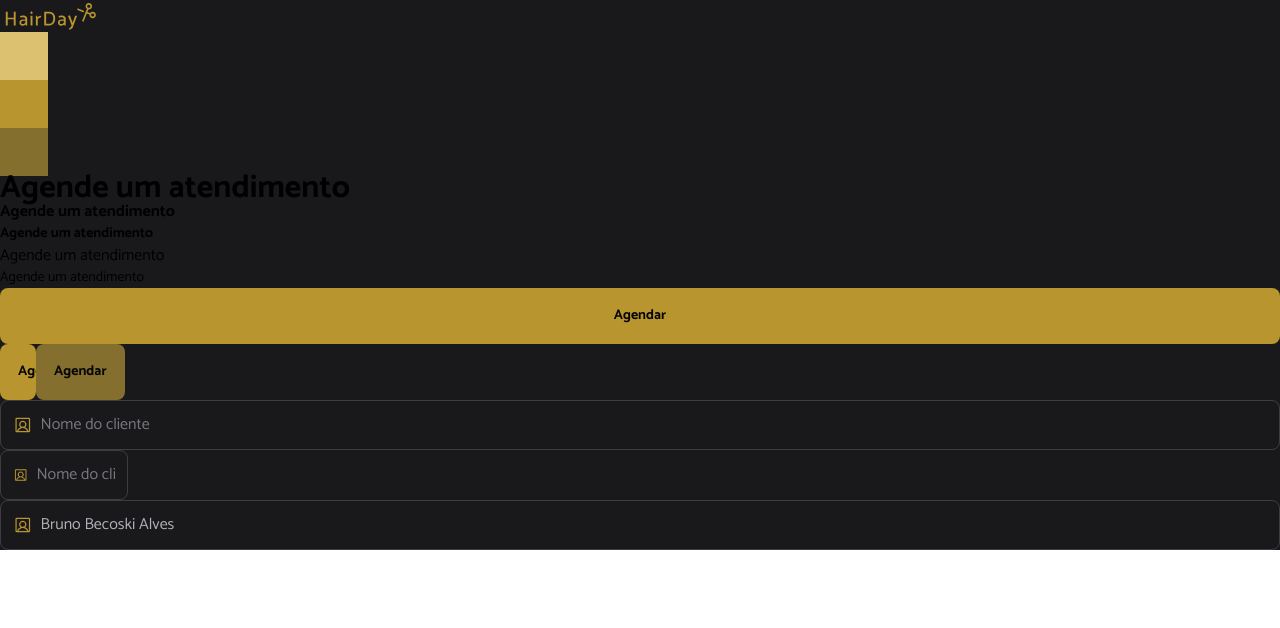
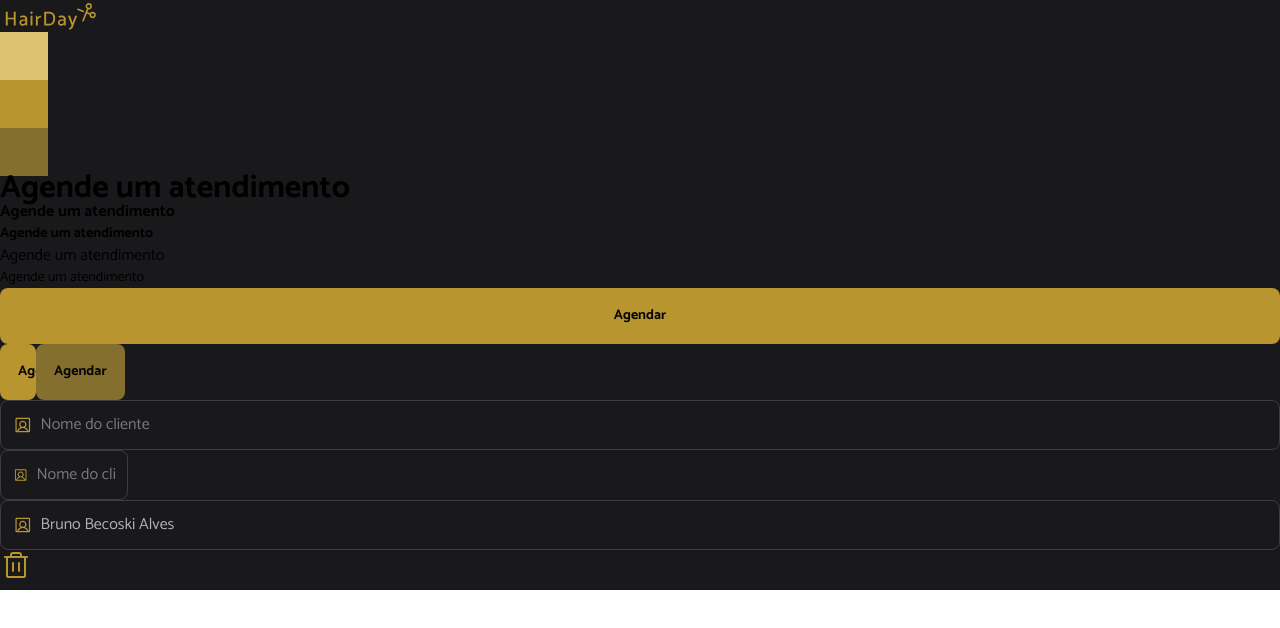
Before and after one commit to BrunoBecoski/reactjs-hairday, a React (Vite) app: page / in a window 1280 px wide. Shown: the top 628 px of the page. Built offline with nearby package versions, Linux system fonts and the light colour scheme.

Commit message:
Cria o componente ButtonIcon

```diff
--- a/src/App.tsx
+++ b/src/App.tsx
@@ -1,7 +1,8 @@
-import { UserSquareIcon } from "@phosphor-icons/react";
+import { TrashIcon, UserSquareIcon } from "@phosphor-icons/react";
 
 import { Button } from "./components/button";
 import { Input } from "./components/input";
+import { ButtonIcon } from "./components/buttonIcon";
 
 import LogoImg from "./assets/logo.svg";
 
@@ -31,6 +32,8 @@ export function App() {
         className="w-32"
       />
       <Input icon={UserSquareIcon} value="Bruno Becoski Alves" />
+
+      <ButtonIcon icon={TrashIcon} />
     </div>
   );
 }
--- /dev/null
+++ b/src/components/buttonIcon.tsx
@@ -0,0 +1,24 @@
+import type { ComponentProps } from "react";
+import type { Icon } from "@phosphor-icons/react";
+
+interface ButtonIcon extends ComponentProps<"button"> {
+  icon: Icon;
+}
+
+export function ButtonIcon({
+  className,
+  icon: IconComponent,
+  ...props
+}: ButtonIcon) {
+  return (
+    <button
+      className={`
+        cursor-pointer text-yellow-base hover:text-yellow-light
+        ${className}
+      `}
+      {...props}
+    >
+      <IconComponent size={32} />
+    </button>
+  );
+}
--- a/src/components/input.tsx
+++ b/src/components/input.tsx
@@ -6,14 +6,14 @@ interface InputProps extends ComponentProps<"input"> {
 }
 
 export function Input({
+  className,
   icon: IconComponent,
-  className,
   ...props
 }: InputProps) {
   return (
     <label
       className={`
-        cursor-text border border-gray-500 p-3 rounded-lg focus-within:border-yellow-dark flex items-center gap-2 group
+        cursor-text border-[1.5px] border-gray-500 p-3 rounded-lg focus-within:border-yellow-dark flex items-center gap-2 group
         ${className}
       `}
     >
```
